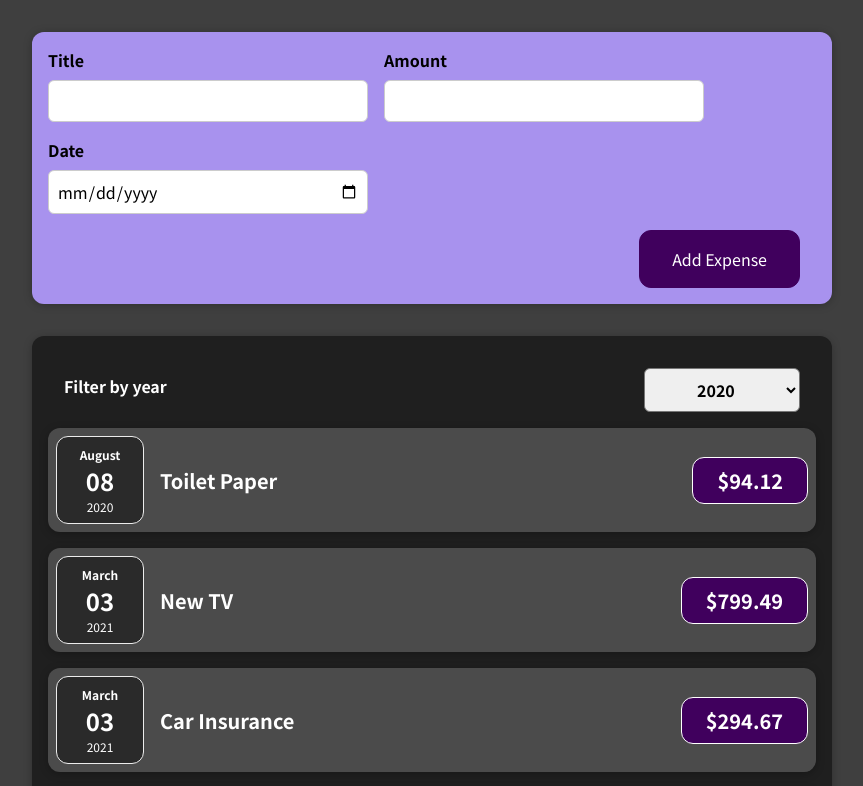
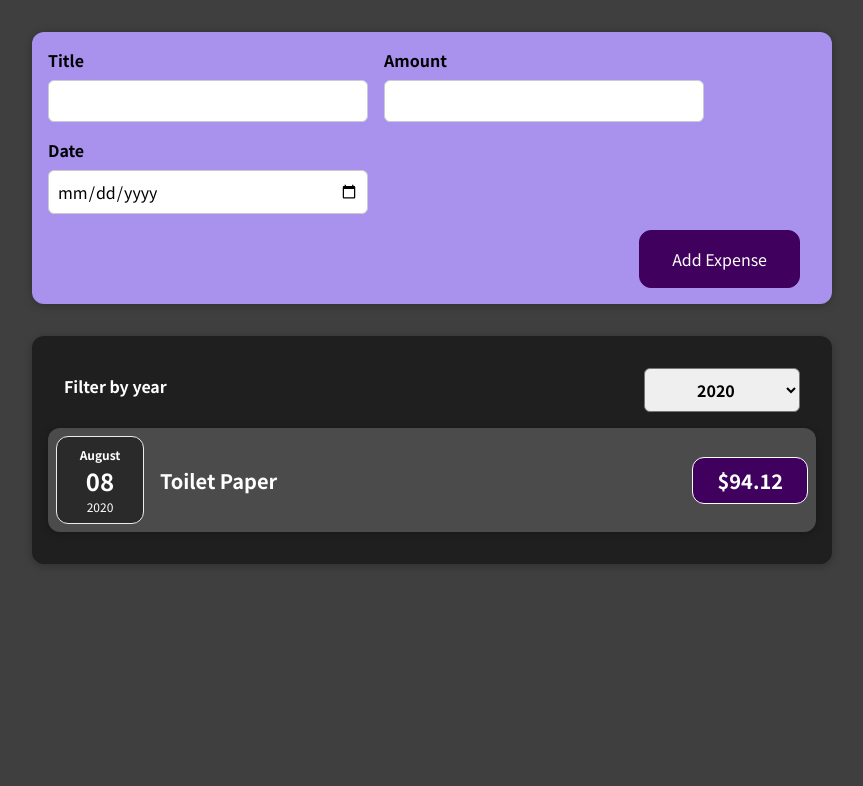
Before and after one commit to hazalkoz/ExpenseTracker, a React (Create React App) app: page / in a window 1280 px wide. Shown: the top 786 px of the page, without its empty margins (208-1071 px from the left). Built offline with nearby package versions, Linux system fonts and the light colour scheme.

Commit message:
List component created for conditional rendering of the expenses

```diff
--- a/src/components/Expenses/ExpenseItem.js
+++ b/src/components/Expenses/ExpenseItem.js
@@ -4,6 +4,7 @@
 
 function ExpenseItem (props) {
     return(
+        <li>
             <Card className={"expense-item"}>
                 <ExpenseDate date = {props.date}/>
                 <div className={"expense-item__description"}>
@@ -11,6 +12,7 @@
                     <div className={"expense-item__price"}>${props.amount}</div>
                 </div>
             </Card>
+        </li>
     );
 }
 
--- a/src/components/Expenses/Expenses.js
+++ b/src/components/Expenses/Expenses.js
@@ -3,23 +3,22 @@
 import Card from "../UI/Card";
 import ExpensesFilter from "./ExpensesFilter";
 import {useState} from "react";
+import ExpensesList from "./ExpensesList";
 
 function Expenses(props){
     const [year,setYear] = useState('2020')
     const setSelectedYear = (year) => {
         setYear(year)
-        console.log(year)
     }
+    const filteredExpenses = props.expense_list.filter(expense=>{
+        return expense.date.getFullYear().toString()===year
+    });
+
     return (
         <div>
             <Card className={'expenses'}>
                 <ExpensesFilter selectedYear={year} onChangeYear={setSelectedYear}/>
-                {props.expense_list.map(expense=>(
-                    <ExpenseItem
-                        key={expense.id}
-                        title={expense.title}
-                        amount ={expense.amount}
-                        date ={expense.date}/>))}
+                <ExpensesList expenses={filteredExpenses}/>
             </Card>
         </div>
     )
--- /dev/null
+++ b/src/components/Expenses/ExpensesList.css
@@ -0,0 +1,9 @@
+.expenses-list {
+    list-style: none;
+    padding: 0;
+}
+
+.expenses-list__fallback {
+    color: white;
+    text-align: center;
+}
--- /dev/null
+++ b/src/components/Expenses/ExpensesList.js
@@ -0,0 +1,20 @@
+import ExpenseItem from "./ExpenseItem";
+import './ExpensesList.css'
+
+function ExpensesList (props){
+    if(props.expenses.length === 0) {
+        return <h2 className={'expenses-list__fallback'}>No expenses found. </h2>
+    }
+    return (
+        <ul className={'expenses-list'}>
+            {props.expenses.map(expense=>(
+                <ExpenseItem
+                    key={expense.id}
+                    title={expense.title}
+                    amount ={expense.amount}
+                    date ={expense.date}/>))
+            }
+        </ul>
+    );
+}
+export default ExpensesList
```
Lines whose indentation alone changed are shown as unchanged.
